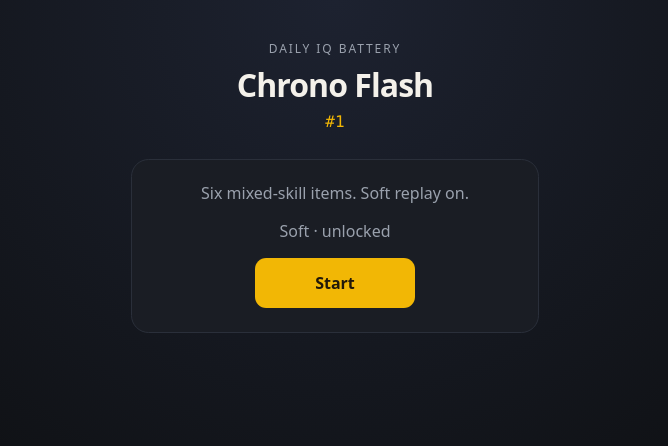
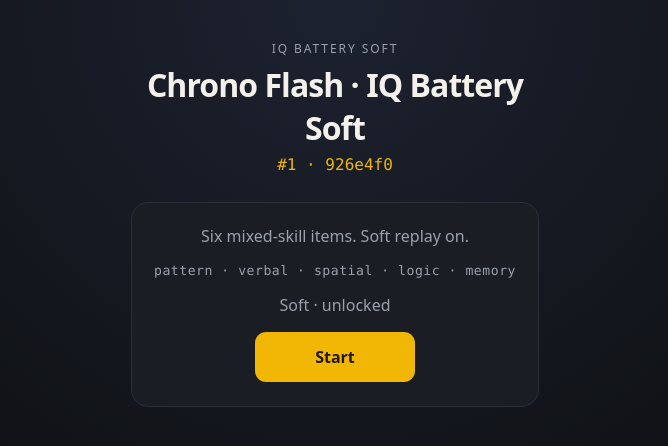
Before and after one commit to ixefKos/Grok, a React (Vite) app in the folder apps/chrono-flash/: page / in a window 1280 px wide. Shown: the top 446 px of the page, without its empty margins (305-973 px from the left). Built offline with nearby package versions, Linux system fonts and the light colour scheme.

Commit message:
feat(chrono-flash): label Soft home as IQ Battery Soft
Xavier Soft check: Home must not read as the pattern snack.

Co-authored-by: ixefKos <ixefKos@users.noreply.github.com>

```diff
--- a/apps/chrono-flash/index.html
+++ b/apps/chrono-flash/index.html
@@ -13,7 +13,7 @@
     <link rel="manifest" href="/manifest.webmanifest" />
     <link rel="icon" type="image/svg+xml" href="/favicon.svg" />
     <link rel="apple-touch-icon" href="/icon-192.png" />
-    <title>Chrono Flash</title>
+    <title>Chrono Flash · IQ Battery Soft</title>
   </head>
   <body>
     <div id="root"></div>
--- /dev/null
+++ b/apps/chrono-flash/public/chrono-flash-iq-battery.json
@@ -0,0 +1,5 @@
+{
+  "product": "iq-battery-soft",
+  "items": 6,
+  "families": ["pattern", "verbal", "spatial", "logic", "memory"]
+}
--- a/apps/chrono-flash/src/App.tsx
+++ b/apps/chrono-flash/src/App.tsx
@@ -10,11 +10,13 @@ import {
   formatShare,
   localDayKey,
   reduceSession,
+  skillFamilies,
   type BatteryItem,
   type Cell,
   type DayRecord,
   type Session,
 } from './domain.ts'
+import { SOFT_KICKER, SOFT_TIP, SOFT_TITLE } from './soft-label.ts'
 import { loadRecord, saveRecord } from './storage.ts'
 
 function shareUrl(): string {
@@ -207,9 +209,12 @@ export default function App() {
   return (
     <main className="shell">
       <header className="brand">
-        <p className="kicker">Daily IQ battery</p>
-        <h1>Chrono Flash</h1>
-        <p className="day">#{today.dayIndex}</p>
+        <p className="kicker">{dayLock ? 'Daily IQ battery' : SOFT_KICKER}</p>
+        <h1>{dayLock ? 'Chrono Flash' : SOFT_TITLE}</h1>
+        <p className="day">
+          #{today.dayIndex}
+          {dayLock ? null : ` · ${SOFT_TIP}`}
+        </p>
       </header>
 
       {session.status === 'home' ? (
@@ -219,6 +224,7 @@ export default function App() {
               ? 'Six mixed-skill items. One official timed run today. No practice retry.'
               : 'Six mixed-skill items. Soft replay on.'}
           </p>
+          <p className="mix">{skillFamilies(today.battery).join(' · ')}</p>
           {dayLock ? null : <p className="note">Soft · unlocked</p>}
           <button type="button" className="primary" onClick={start}>
             Start
--- a/apps/chrono-flash/src/index.css
+++ b/apps/chrono-flash/src/index.css
@@ -42,6 +42,7 @@ body {
 .kicker,
 .note,
 .lede,
+.mix,
 .progress {
   color: var(--muted);
 }
@@ -90,10 +91,17 @@ h1 {
 .lede,
 .prompt,
 .note,
+.mix,
 .progress,
 .score {
   margin: 0;
   text-align: center;
+}
+
+.mix {
+  font-family: var(--mono);
+  font-size: 0.82rem;
+  letter-spacing: 0.04em;
 }
 
 .progress {
--- /dev/null
+++ b/apps/chrono-flash/src/soft-label.ts
@@ -0,0 +1,4 @@
+export const SOFT_KICKER = 'IQ Battery Soft'
+export const SOFT_TITLE = 'Chrono Flash · IQ Battery Soft'
+/** Short tip SHA for the Soft home label. Update when this Soft ships. */
+export const SOFT_TIP = '926e4f0'
```
Also changed, not shown: 1 other file (tests, documents, lock files or other folders).
